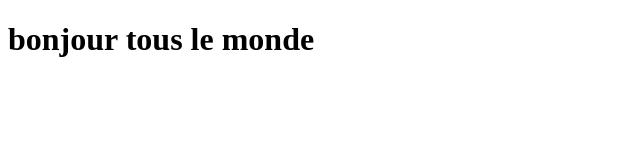
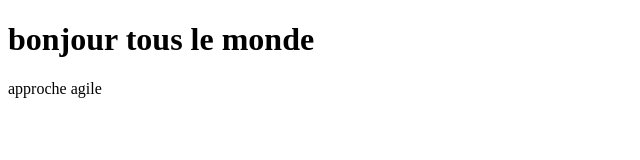
Before and after one commit to anas-sarsar/projet1, a plain HTML site: page index.html in a window 1280 px wide. Shown: the whole page, without its empty margins (0-640 px from the left). Drawn offline with Linux system fonts and the light colour scheme.

Commit message:
Modification du fichier index.html

```diff
--- a/index.html
+++ b/index.html
@@ -7,5 +7,6 @@
  </head>
  <body>
     <h1>bonjour tous le monde</h1>
+    <p>approche agile</p>
  </body>
  </html>
```
